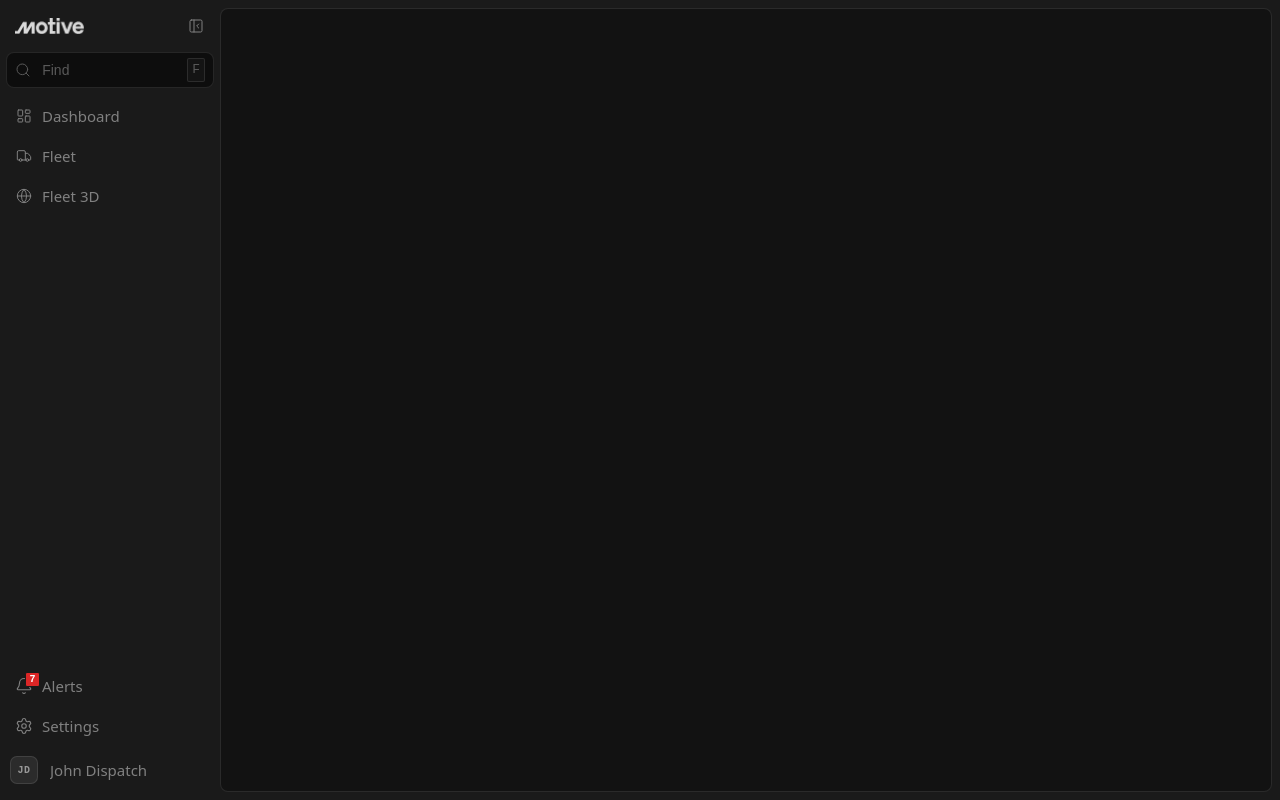
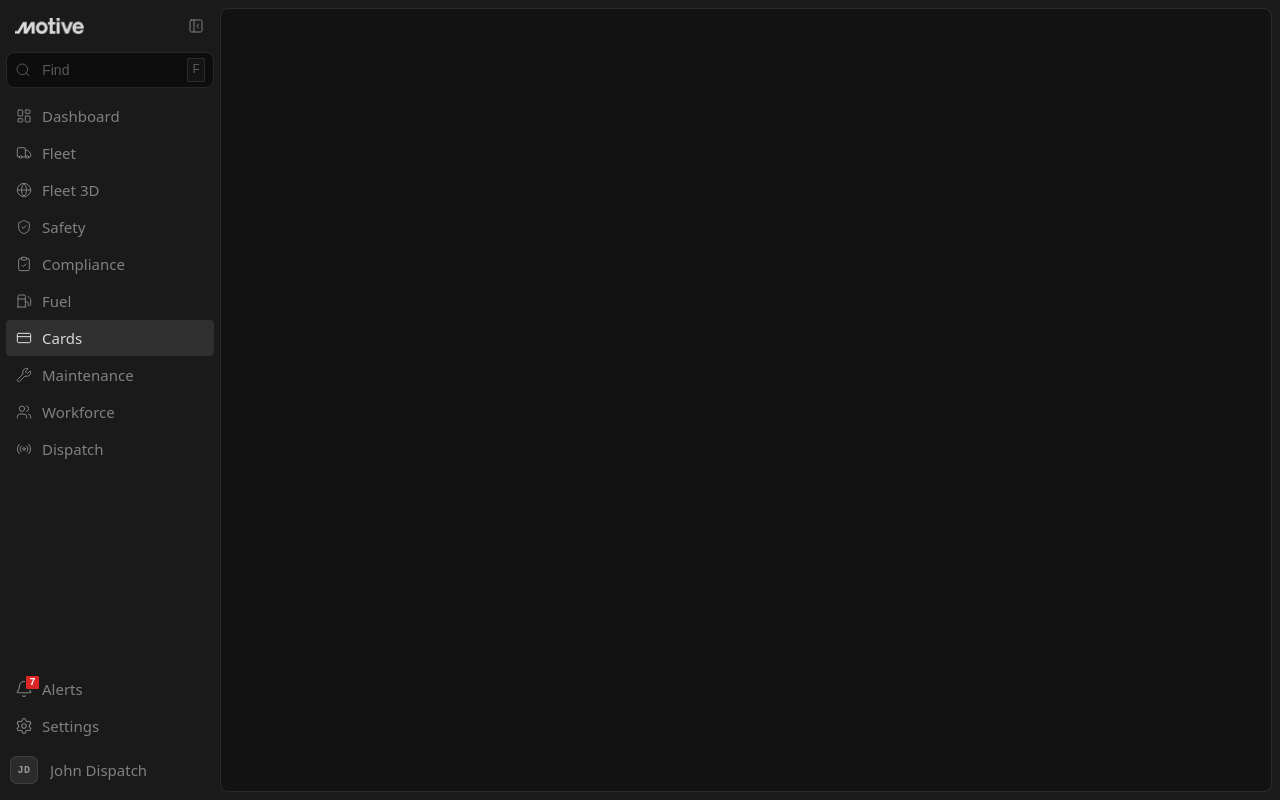
Before and after one commit to rahul-akumar/motive, a Nuxt app in the folder apps/web/: page /cards in a window 1280 px wide. Built offline with nearby package versions, Linux system fonts and the light colour scheme.

Commit message:
feat(web): expand sidebar with 7 new module nav items and blank pages

```diff
--- a/apps/web/app/components/layout/AppSidebar.vue
+++ b/apps/web/app/components/layout/AppSidebar.vue
@@ -9,6 +9,13 @@
   PanelLeftOpen,
   Search,
   Bell,
+  ShieldCheck,
+  ClipboardCheck,
+  Fuel,
+  CreditCard,
+  Wrench,
+  Users,
+  Radio,
 } from 'lucide-vue-next'
 import { MIcon, MTooltip } from '@motive/ui'
 import { useMotion } from '@vueuse/motion'
@@ -44,6 +51,13 @@
     href: '/fleet-3d',
     icon: Globe,
   },
+  { id: 'safety', label: 'Safety', href: '/safety', icon: ShieldCheck },
+  { id: 'compliance', label: 'Compliance', href: '/compliance', icon: ClipboardCheck },
+  { id: 'fuel', label: 'Fuel', href: '/fuel', icon: Fuel },
+  { id: 'cards', label: 'Cards', href: '/cards', icon: CreditCard },
+  { id: 'maintenance', label: 'Maintenance', href: '/maintenance', icon: Wrench },
+  { id: 'workforce', label: 'Workforce', href: '/workforce', icon: Users },
+  { id: 'dispatch', label: 'Dispatch', href: '/dispatch', icon: Radio },
 ]
 
 function isActive(href: string) {
@@ -453,7 +467,7 @@
   padding: 0;
   display: flex;
   flex-direction: column;
-  gap: 0.25rem;
+  gap: 0.0625rem;
 }
 
 .sidebar__icon {
--- /dev/null
+++ b/apps/web/app/pages/cards.vue
@@ -0,0 +1,10 @@
+<script setup lang="ts">
+definePageMeta({
+  title: 'Overview',
+  moduleName: 'Cards',
+})
+</script>
+
+<template>
+  <div />
+</template>
--- /dev/null
+++ b/apps/web/app/pages/compliance.vue
@@ -0,0 +1,10 @@
+<script setup lang="ts">
+definePageMeta({
+  title: 'Overview',
+  moduleName: 'Compliance',
+})
+</script>
+
+<template>
+  <div />
+</template>
--- /dev/null
+++ b/apps/web/app/pages/dispatch.vue
@@ -0,0 +1,10 @@
+<script setup lang="ts">
+definePageMeta({
+  title: 'Overview',
+  moduleName: 'Dispatch',
+})
+</script>
+
+<template>
+  <div />
+</template>
--- /dev/null
+++ b/apps/web/app/pages/fuel.vue
@@ -0,0 +1,10 @@
+<script setup lang="ts">
+definePageMeta({
+  title: 'Overview',
+  moduleName: 'Fuel',
+})
+</script>
+
+<template>
+  <div />
+</template>
--- /dev/null
+++ b/apps/web/app/pages/maintenance.vue
@@ -0,0 +1,10 @@
+<script setup lang="ts">
+definePageMeta({
+  title: 'Overview',
+  moduleName: 'Maintenance',
+})
+</script>
+
+<template>
+  <div />
+</template>
--- /dev/null
+++ b/apps/web/app/pages/safety.vue
@@ -0,0 +1,10 @@
+<script setup lang="ts">
+definePageMeta({
+  title: 'Overview',
+  moduleName: 'Safety',
+})
+</script>
+
+<template>
+  <div />
+</template>
--- /dev/null
+++ b/apps/web/app/pages/workforce.vue
@@ -0,0 +1,10 @@
+<script setup lang="ts">
+definePageMeta({
+  title: 'Overview',
+  moduleName: 'Workforce',
+})
+</script>
+
+<template>
+  <div />
+</template>
```
